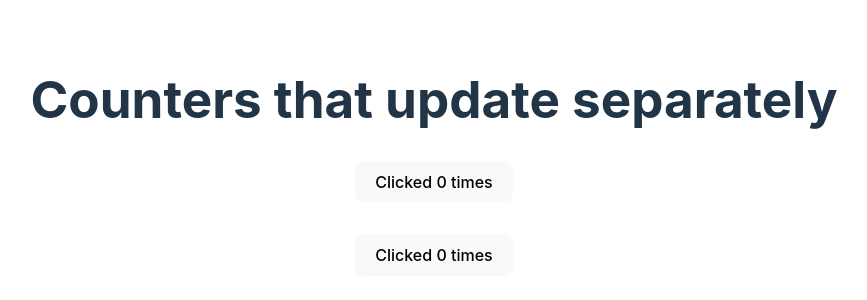
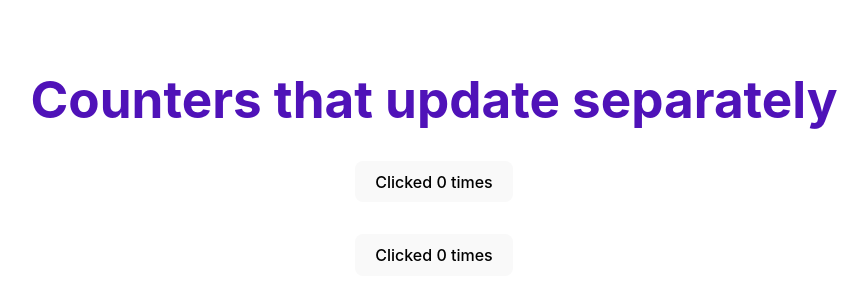
Before and after one commit to fabjoncela/React-vite, a React (Vite) app: page / in a window 1280 px wide. Shown: the part 244-544 px from the top of the page, without its empty margins (206-1073 px from the left). Built offline with nearby package versions, Linux system fonts and the light colour scheme.

Commit message:
fixed styling

```diff
--- a/src/App.jsx
+++ b/src/App.jsx
@@ -7,8 +7,9 @@ import { useState } from 'react';
 function App() {
   return (
     <>
-      <div className="bg-red-500 p-5">
-        <h1 className="text-white">Counters that update separately</h1>
+      <div className="main-div">
+        <h1 className="h1-text">Counters that update separately</h1>
+
 
         <div className='btn1'><MyButton /></div>
         <div className='fabi'>
--- a/src/index.css
+++ b/src/index.css
@@ -47,9 +47,6 @@ button {
   cursor: pointer;
   transition: border-color 0.25s;
 }
-.fabi {
-  margin-top: 2em;
-}
 
 button:hover {
   border-color: #646cff;
@@ -71,3 +68,10 @@ button:focus-visible {
     background-color: #f9f9f9;
   }
 }
+.h1-text {
+  color: rgb(79, 18, 184);
+}
+
+.fabi {
+  margin-top: 2em;
+}
```
